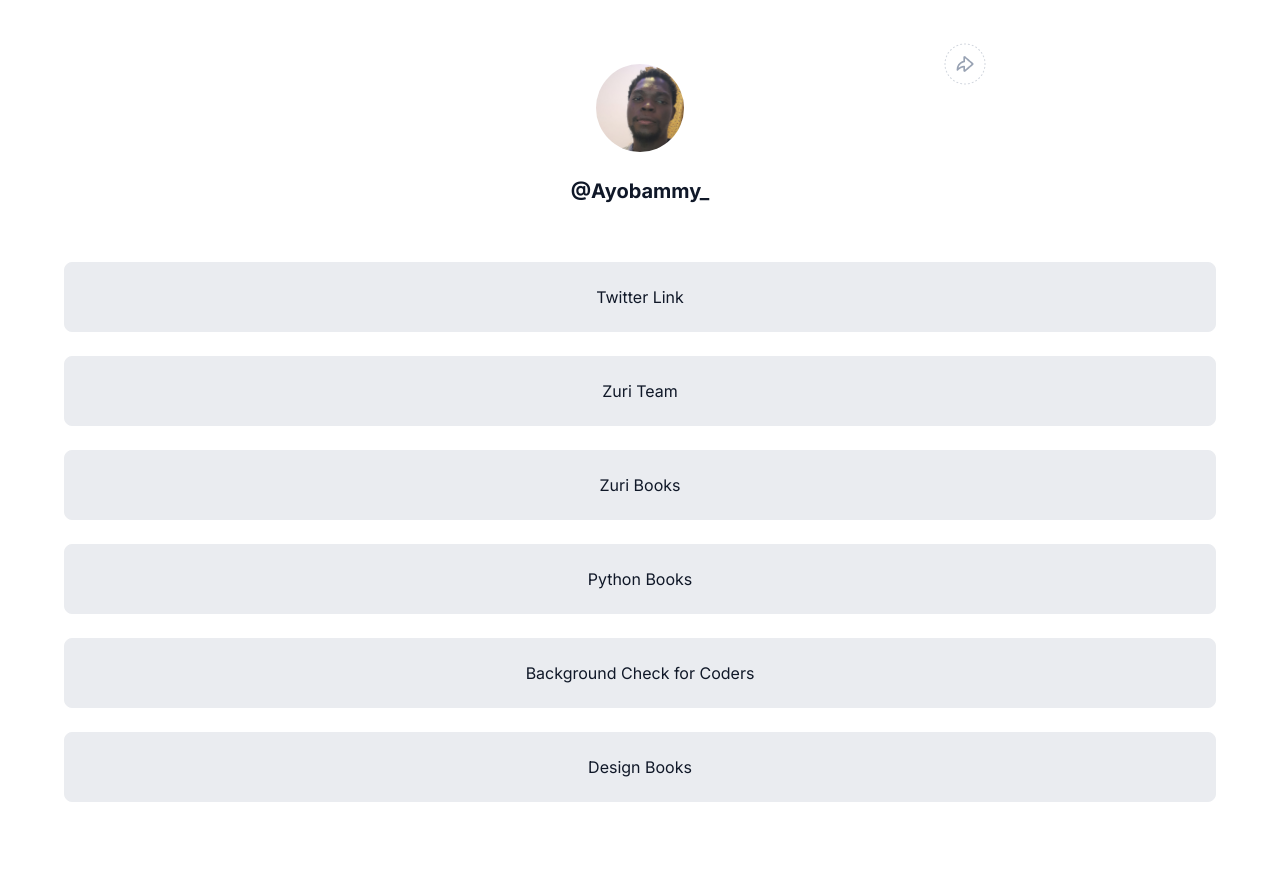
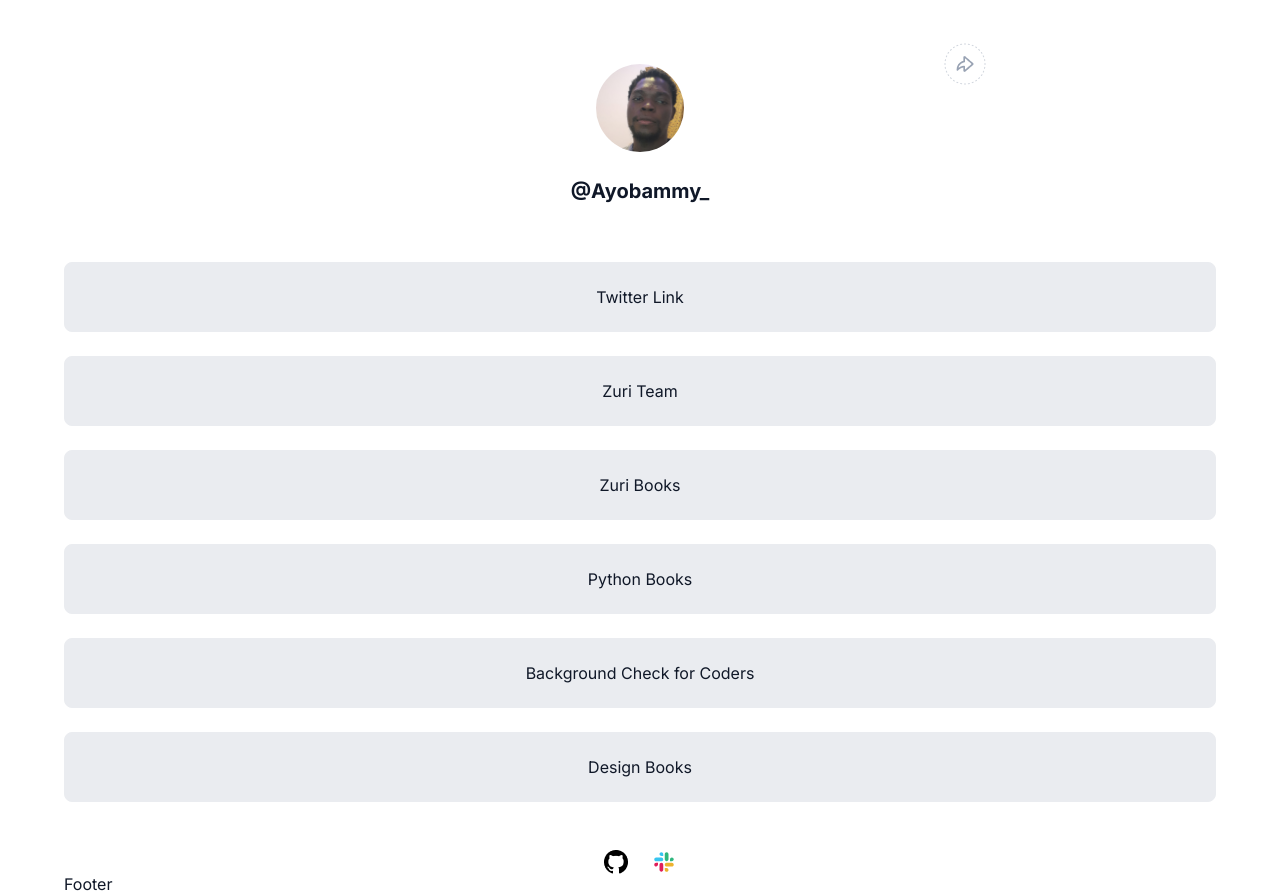
Before and after one commit to BamBam-sys/fe-task1, a React (Create React App) app: page / in a window 1280 px wide. Before the commit the page ends 802 px from the top, so only its background shows below. Built offline with nearby package versions, Linux system fonts and the light colour scheme; the HTML template or start-up script is replaced by a standard one.

Commit message:
create socials section

```diff
--- a/src/App.css
+++ b/src/App.css
@@ -64,3 +64,11 @@
 .link:hover {
   background: #d0d5dd;
 }
+
+/* socials */
+.socials {
+  margin-top: 48px;
+  display: flex;
+  justify-content: center;
+  gap: 24px;
+}
--- a/src/App.js
+++ b/src/App.js
@@ -1,49 +1,17 @@
 import './App.css';
 import Profile from './components/Profile';
-import Link from './components/Link';
+
+import Footer from './components/Footer';
+import Links from './components/Links';
+import Socials from './components/Socials';
 
 function App() {
-  const links = [
-    {
-      title: 'Twitter Link',
-      link: 'https://twitter.com/Ayobammy_',
-      id: 'twitter-link',
-    },
-    {
-      title: 'Zuri Team',
-      link: 'https://training.zuri.team/',
-      id: 'btn__zuri',
-    },
-    {
-      title: 'Zuri Books',
-      link: ' http://books.zuri.team',
-      id: 'books',
-    },
-    {
-      title: 'Python Books',
-      link: 'https://books.zuri.team/python-for-beginners?ref_id=bammy',
-      id: 'book__python',
-    },
-    {
-      title: 'Background Check for Coders',
-      link: 'https://background.zuri.team',
-      id: 'pitch',
-    },
-    {
-      title: 'Design Books',
-      link: 'https://books.zuri.team/design-rules',
-      id: 'book__design',
-    },
-  ];
-
   return (
     <div className="app">
       <Profile />
-      <section className="links">
-        {links.map((item) => (
-          <Link item={item} key={item.id} />
-        ))}
-      </section>
+      <Links />
+      <Socials />
+      <Footer />
     </div>
   );
 }
--- /dev/null
+++ b/src/components/Footer.jsx
@@ -0,0 +1,7 @@
+import React from 'react';
+
+const Footer = () => {
+  return <div>Footer</div>;
+};
+
+export default Footer;
--- /dev/null
+++ b/src/components/Links.jsx
@@ -0,0 +1,47 @@
+import React from 'react';
+import Link from './Link';
+
+const links = [
+  {
+    title: 'Twitter Link',
+    link: 'https://twitter.com/Ayobammy_',
+    id: 'twitter-link',
+  },
+  {
+    title: 'Zuri Team',
+    link: 'https://training.zuri.team/',
+    id: 'btn__zuri',
+  },
+  {
+    title: 'Zuri Books',
+    link: ' http://books.zuri.team',
+    id: 'books',
+  },
+  {
+    title: 'Python Books',
+    link: 'https://books.zuri.team/python-for-beginners?ref_id=bammy',
+    id: 'book__python',
+  },
+  {
+    title: 'Background Check for Coders',
+    link: 'https://background.zuri.team',
+    id: 'pitch',
+  },
+  {
+    title: 'Design Books',
+    link: 'https://books.zuri.team/design-rules',
+    id: 'book__design',
+  },
+];
+
+const Links = () => {
+  return (
+    <section className="links">
+      {links.map((item) => (
+        <Link item={item} key={item.id} />
+      ))}
+    </section>
+  );
+};
+
+export default Links;
--- /dev/null
+++ b/src/components/Socials.jsx
@@ -0,0 +1,14 @@
+import React from 'react';
+import github from '../assets/github.png';
+import { ReactComponent as Slack } from '../assets/slack.svg';
+
+const Socials = () => {
+  return (
+    <section className="socials">
+      <img src={github} alt="github icon" />
+      <Slack />
+    </section>
+  );
+};
+
+export default Socials;
```
